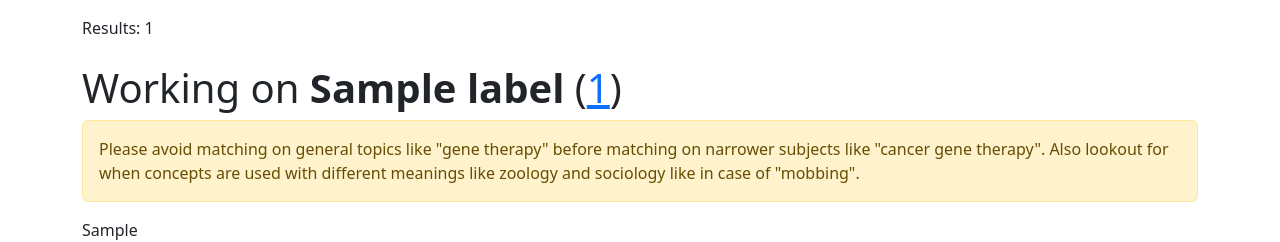
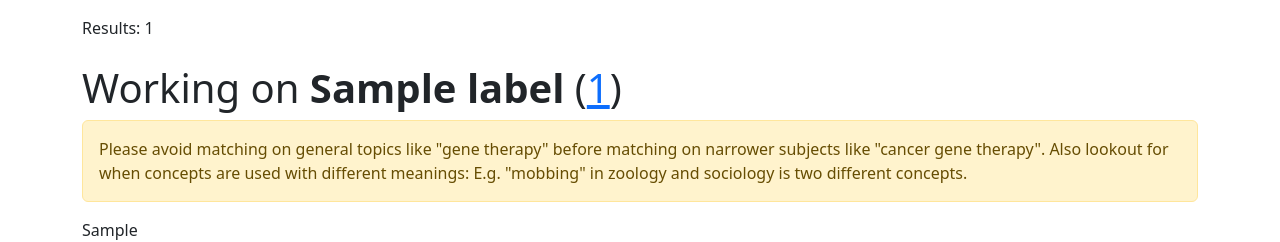
Before and after one commit to dpriskorn/WikidataTopicCurator, a Flask app: template templates/results.html in a window 1280 px wide. Shown: the part 202-444 px from the top of the page. Run offline with Flask 3, Linux system fonts and the light colour scheme; the template is opened without the code that fills it: most values are stand-ins (such as "Sample title", 1, 10 or a date in 2020); parts of the project's set-up code (start-up, migrations or seed data) failed here and were passed over; some libraries are stand-ins or nearby versions.

Commit message:
chore: Improve warning about concepts

```diff
--- a/templates/results.html
+++ b/templates/results.html
@@ -27,8 +27,8 @@
         <div class="alert alert-warning">Please avoid matching on general topics like
             "gene therapy" before matching on narrower subjects like "cancer gene therapy".
             Also lookout for when
-            concepts are used with different meanings like zoology and
-            sociology like in case of "mobbing".</div>
+            concepts are used with different meanings: E.g. "mobbing" in zoology and
+            sociology is two different concepts.</div>
         <input name="main_subject" type="hidden" value="{{ qid }}">
         <table class="table table-bordered">
             <thead>
```
